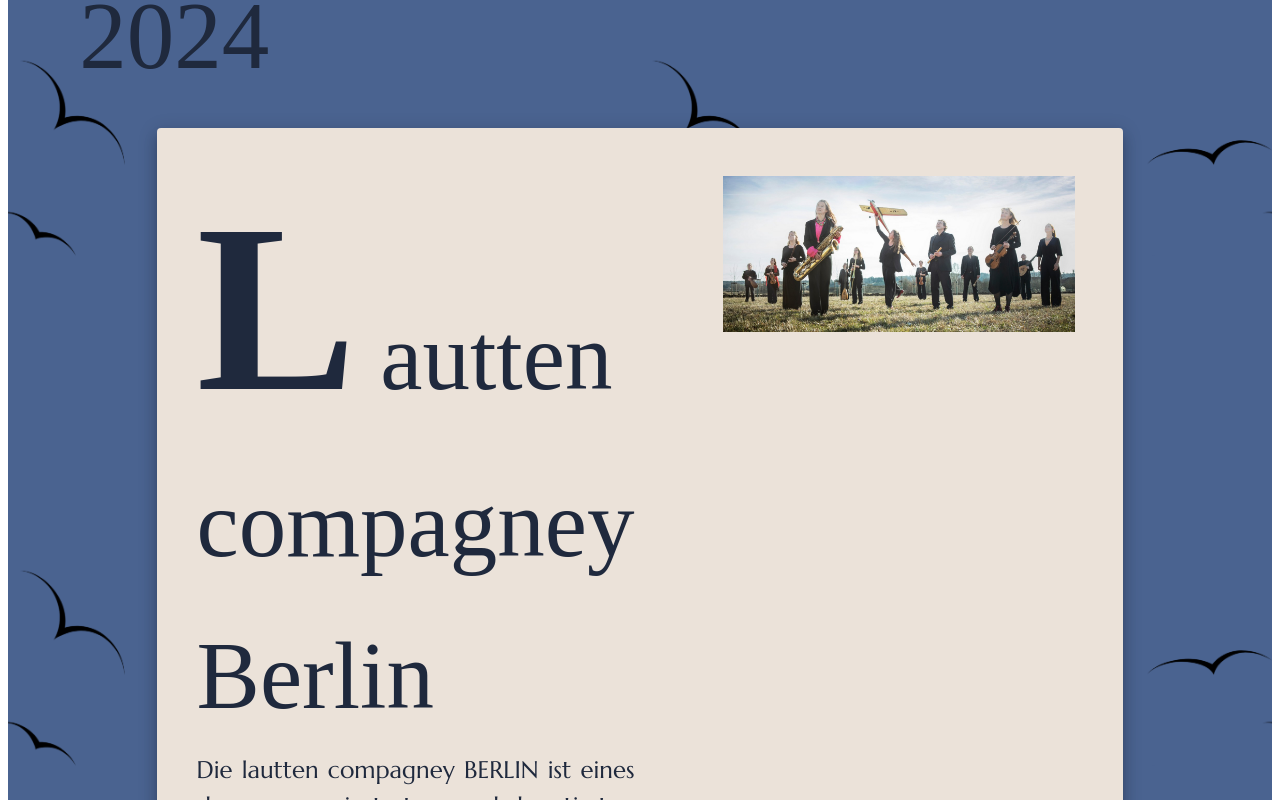
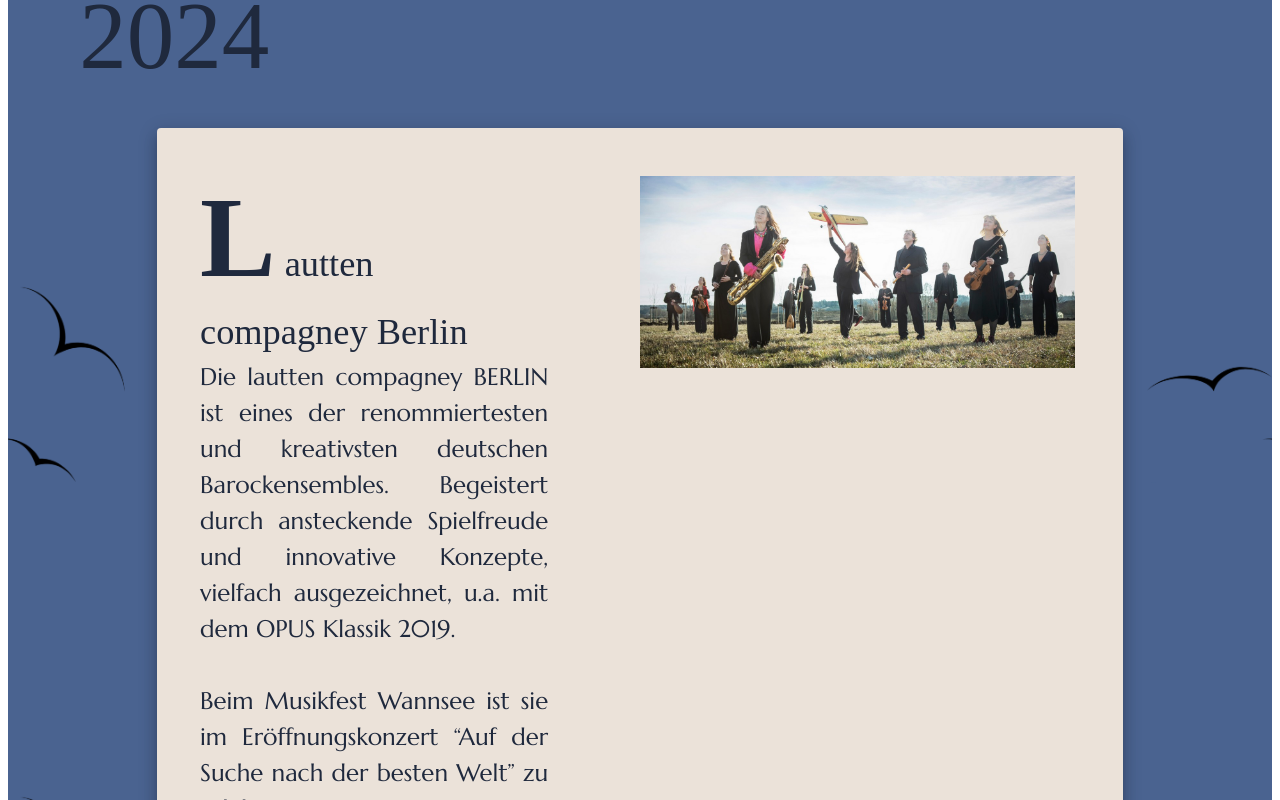
Before and after one commit to 1337grrl/1337grrl.github.io, a React (Vite) app: page / in a window 1280 px wide. Shown: the part 10060-10860 px from the top of the page. Built offline with nearby package versions, Linux system fonts and the light colour scheme; a web font is replaced by a local one.

Commit message:
adjust artist cards

```diff
--- a/src/components/Cards/ArtistCard.tsx
+++ b/src/components/Cards/ArtistCard.tsx
@@ -1,7 +1,6 @@
 import {  Box, Card, CardContent, Typography } from "@mui/material";
 import { ArtistType } from "../Artists";
 import React from "react";
-import Title from "../Utils/Title";
 
 export type ArtistCardProps = {
     artist: ArtistType,
@@ -31,8 +30,11 @@ const ArtistCard: React.FC<ArtistCardProps> = (props) : React.ReactElement => {
                     },
                 }}
             >
-                <CardContent sx={{ padding: '40px', display: 'flex', flexDirection: 'column' }}>
-                    <Title title={artist.name} ratio={'1'}/>
+                <CardContent sx={{ padding: '10%', display: 'flex', flexDirection: 'column' }}>
+                    <div>
+                        <Typography variant="h2" display='inline'>{artist.name[0]}</Typography>
+                        <Typography variant="body2" display='inline'>{' ' + artist.name.slice(1)}</Typography>
+                    </div>
                     <Typography variant="body1">
                     {artist.description.split('\n').map((line, index) => (
                         <React.Fragment key={index}>
@@ -48,7 +50,7 @@ const ArtistCard: React.FC<ArtistCardProps> = (props) : React.ReactElement => {
                 lg: imageWidth,
                 xs: '100%',
                     },
-                m: '5%'
+                padding: '5%'
                 }}
             >
                 <img src={artist.image} alt={artist.name} style={{width: '100%', height: 'auto'}}/>
```
